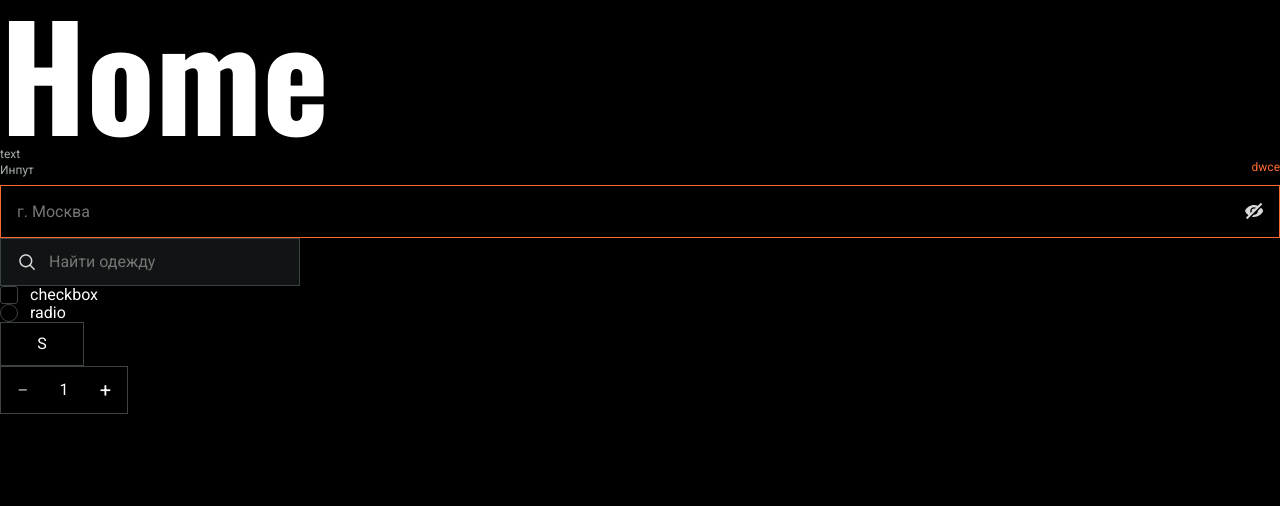
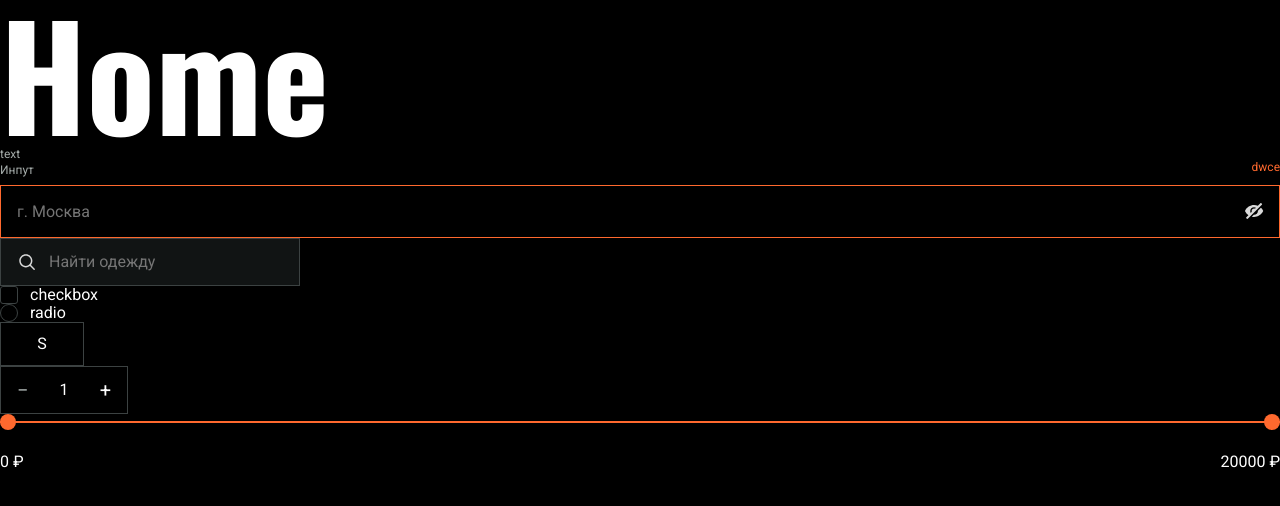
Before and after one commit to winder10fps/Abibas_frontend, a React (Vite) app: page / in a window 1280 px wide. Shown: the top 506 px of the page. Built offline with nearby package versions, Linux system fonts and the light colour scheme.

Commit message:
компонент RangeSlider

```diff
--- a/src/pages/home/ui/HomePage.tsx
+++ b/src/pages/home/ui/HomePage.tsx
@@ -1,4 +1,4 @@
-import { Checkbox, Input, Radio, SearchInput, SizeSelector, Stepper, Text } from "@/shared/ui"
+import { Checkbox, Input, Radio, RangeSlider, SearchInput, SizeSelector, Stepper, Text } from "@/shared/ui"
 import { useRef, useState } from "react"
 
 export const HomePage = () => {
@@ -6,6 +6,7 @@ export const HomePage = () => {
   const [query, setQuery] = useState('');
   const [sizeSelected, setSizeSelected] = useState(false)
   const [count, setCount] = useState(1)
+  const [range, setRange] = useState({ min: 0, max: 20000 });
 
   return (
     <>
@@ -27,6 +28,13 @@ export const HomePage = () => {
         onIncrease={() => setCount((prev) => prev + 1)}
         onDecrease={() => setCount((prev) => prev - 1)}
       />
+      <RangeSlider
+        min={range.min}
+        max={range.max}
+        step={100}
+        minGap={500}
+        onChange={setRange}
+      />
     </>
   )
 }
--- /dev/null
+++ b/src/shared/ui/RangeSlider/RangeSlider.css
@@ -0,0 +1,76 @@
+.range-slider {
+  display: flex;
+  flex-direction: column;
+  user-select: none;
+}
+
+.range-slider-wrapper {
+  position: relative;
+  height: 16px;
+  display: flex;
+  align-items: center;
+}
+
+.range-slider-track {
+  position: absolute;
+  width: 100%;
+  height: 2px;
+  border-radius: 2px;
+  background-color: var(--color-dark);
+  z-index: 1;
+}
+
+.range-slider-progress {
+  position: absolute;
+  height: 2px;
+  background-color: var(--color-accent);
+  z-index: 2;
+}
+
+.range-slider-input {
+  -webkit-appearance: none;
+  appearance: none;
+  position: absolute;
+  width: 100%;
+  height: 0;
+  pointer-events: none;
+  z-index: 4;
+}
+
+.range-slider-input::-webkit-slider-thumb {
+  -webkit-appearance: none;
+  appearance: none;
+  pointer-events: auto;
+  width: 16px;
+  height: 16px;
+  border-radius: 50%;
+  background-color: var(--color-accent);
+  cursor: pointer;
+  transition: transform var(--transition-fast);
+}
+
+.range-slider-input::-moz-range-thumb {
+  pointer-events: auto;
+  width: 16px;
+  height: 16px;
+  border-radius: 50%;
+  background-color: var(--color-accent);
+  cursor: pointer;
+  transition: transform var(--transition-fast);
+}
+
+.range-slider-input::-webkit-slider-thumb:hover {
+  transform: scale(1.15);
+}
+
+.range-slider-input::-moz-range-thumb:hover {
+  transform: scale(1.15);
+}
+
+
+.range-slider-boundaries {
+  width: 100%;
+  display: flex;
+  justify-content: space-between;
+  margin-top: 24px;
+}
--- /dev/null
+++ b/src/shared/ui/RangeSlider/RangeSlider.tsx
@@ -0,0 +1,77 @@
+import { type ChangeEvent, useState } from 'react';
+import { Text } from '@/shared/ui';
+import './RangeSlider.css';
+
+type RangeSliderProps = {
+  min: number;
+  max: number;
+  step: number;
+  minGap?: number;
+  className?: string;
+  onChange: (values: { min: number; max: number }) => void;
+};
+
+export const RangeSlider = ({
+  min,
+  max,
+  step,
+  minGap = step,
+  className = '',
+  onChange,
+}: RangeSliderProps) => {
+  const [initialMin] = useState(min);
+  const [initialMax] = useState(max);
+
+  const totalRange = initialMax - initialMin || 1;
+  const minPercent = ((min - initialMin) / totalRange) * 100;
+  const maxPercent = ((max - initialMin) / totalRange) * 100;
+
+  const handleMinChange = (e: ChangeEvent<HTMLInputElement>) => {
+    const value = Math.min(Number(e.target.value), max - minGap);
+    onChange({ min: value, max });
+  };
+
+  const handleMaxChange = (e: ChangeEvent<HTMLInputElement>) => {
+    const value = Math.max(Number(e.target.value), min + minGap);
+    onChange({ min, max: value });
+  };
+
+  return (
+    <div className={`range-slider ${className}`}>
+      <div className="range-slider-wrapper">
+        <div className="range-slider-track" />
+        <div
+          className="range-slider-progress"
+          style={{
+            left: `${minPercent}%`,
+            width: `${maxPercent - minPercent}%`,
+          }}
+        />
+
+        <input
+          type="range"
+          min={initialMin}
+          max={initialMax}
+          step={step}
+          value={min}
+          onChange={handleMinChange}
+          className="range-slider-input"
+        />
+
+        <input
+          type="range"
+          min={initialMin}
+          max={initialMax}
+          step={step}
+          value={max}
+          onChange={handleMaxChange}
+          className="range-slider-input"
+        />
+      </div>
+      <div className="range-slider-boundaries">
+        <Text color='light' size='default'>{min} ₽</Text>
+        <Text color='light' size='default'>{max} ₽</Text>
+      </div>
+    </div>
+  );
+};
--- a/src/shared/ui/index.ts
+++ b/src/shared/ui/index.ts
@@ -5,4 +5,5 @@ export { SearchInput } from './SearchInput/SearchInput'
 export { Checkbox } from './Checkbox/Checkbox'
 export { Radio } from './Radio/Radio'
 export { SizeSelector } from './SizeSelector/SizeSelector'
-export {Stepper} from './Stepper/Stepper'
+export { Stepper } from './Stepper/Stepper'
+export { RangeSlider } from './RangeSlider/RangeSlider'
```
